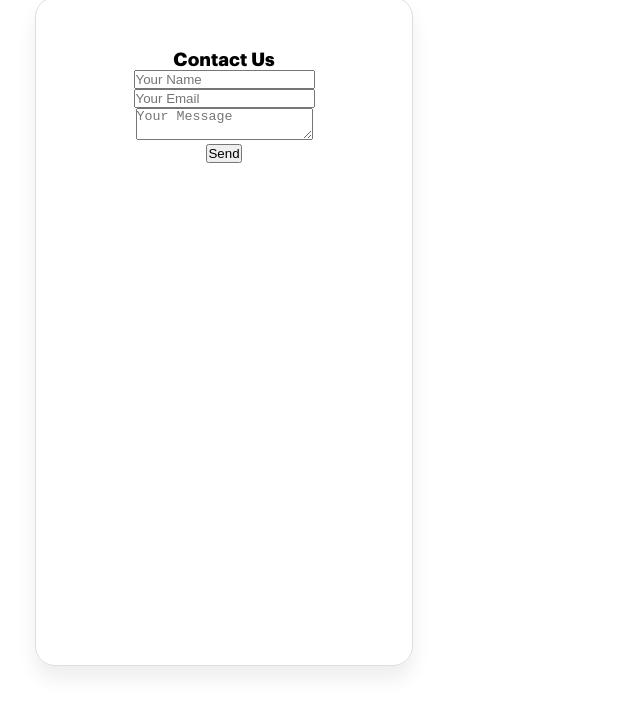
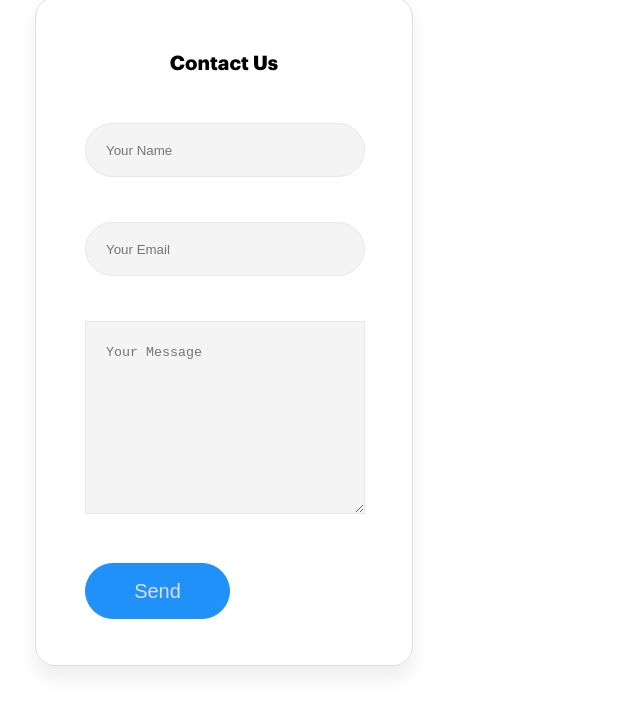
Before and after one commit to VoltStudent/web-project, a plain HTML site: page index.html in a window 1280 px wide. Shown: the part 9294-10020 px from the top of the page, without its empty margins (0-640 px from the left). Drawn offline with Linux system fonts and the light colour scheme.

Commit message:
Made contact-us block in CSS

```diff
--- a/contact-us.css
+++ b/contact-us.css
@@ -1,4 +1,3 @@
-
 .contact-us__header {
     margin: 160px 76px 75px;
 }
@@ -12,7 +11,7 @@
 
 .contact-us__subtitle {
     font-size: var(--subtitle-font-size);
-    color: var( --section-text-color);
+    color: var(--section-text-color);
     letter-spacing: 0.2px;
     line-height: 40px;
 }
@@ -23,7 +22,7 @@
     padding: 0 128px 92px;
 }
 
-.contact-data {
+.contact__us-data {
     padding: 0px 0px 78px 35px;
 }
 
@@ -47,3 +46,47 @@
     width: 378px;
     height: 669px;
 }
+
+.form-title {
+    font-weight: 700;
+    font-size: 20px;
+    line-height: 28px;
+    padding-bottom: 45px;
+}
+
+.forms {
+    padding-bottom: 45px;
+}
+
+.user-data {
+    background-color: #F4F4F4;
+    border-radius: 39px;
+    border-color: #F4F4F4;
+    border: 1px solid #E8E8E8;
+    width: 280px;
+    height: 54px;
+    padding-left: 20px;
+}
+
+.user-message {
+    background-color: #F4F4F4;
+    border-color: #F4F4F4;
+    border: 1px solid #E8E8E8;
+    width: 280px;
+    height: 193px;
+    padding: 23px 0 0 20px;
+}
+
+.forms-btn {
+    width: 145px;
+    height: 56px;
+    border-radius: 35px;
+    background: #2091F9;
+    color: #DDDDDD;
+    background: #2091F9;
+    border: 1px solid #2091F9;
+    font-weight: 400;
+    font-size: 20px;
+    line-height: 20px;
+    margin-right: 184px;
+}
--- a/index.html
+++ b/index.html
@@ -195,7 +195,7 @@
                 <img src="img/items/contacts/facebook_icon.png" alt="facebook">
                 <img src="img/items/contacts/instagram_icon.png" alt="instagram">
             </div>
-            <div class="contact-data">
+            <div class="contact__us-data">
                 <div class="contact-us__data-block">
                     <img src="img/items/contacts/gps_icon.png" alt="gps_icon">
                     <p class="block-content">6386 Spring St unefined Anchorage. Georgia 12473 United States</p>
@@ -210,7 +210,7 @@
                 </div>
                 <div class="contact-us__form">
                     <h3 class="form-title">Contact Us</h3>
-                    <form action="#">
+                    <form class="form-card" action="#">
                         <div class="forms">
                             <input class="user-data" type="text" name="user_name" placeholder="Your Name">
                         </div>
```
